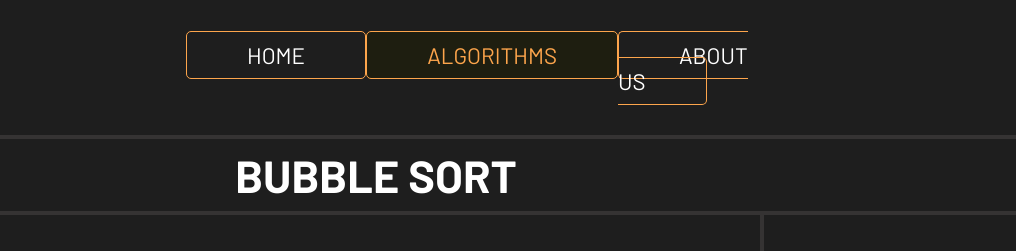
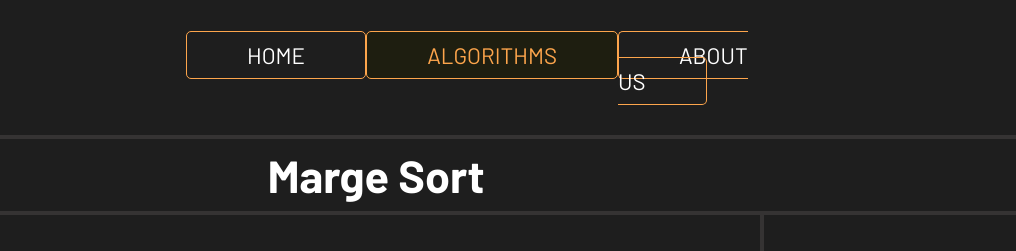
Before and after one commit to Toukir048/byte-visualizer, a plain HTML site: page algorithm.html in a window 1280 px wide. Shown: the top 251 px of the page, 264-1280 px from the left. Drawn offline with Linux system fonts and the light colour scheme.

Commit message:
Learning Branch

```diff
--- a/algorithm.html
+++ b/algorithm.html
@@ -23,7 +23,7 @@
 
     <main class="make-center algo-main">
      <section class="algo-name">
-            <h1>BUBBLE SORT</h1>
+            <h1>Marge Sort</h1>
      </section>
 
     <section class="algo-section">
```
